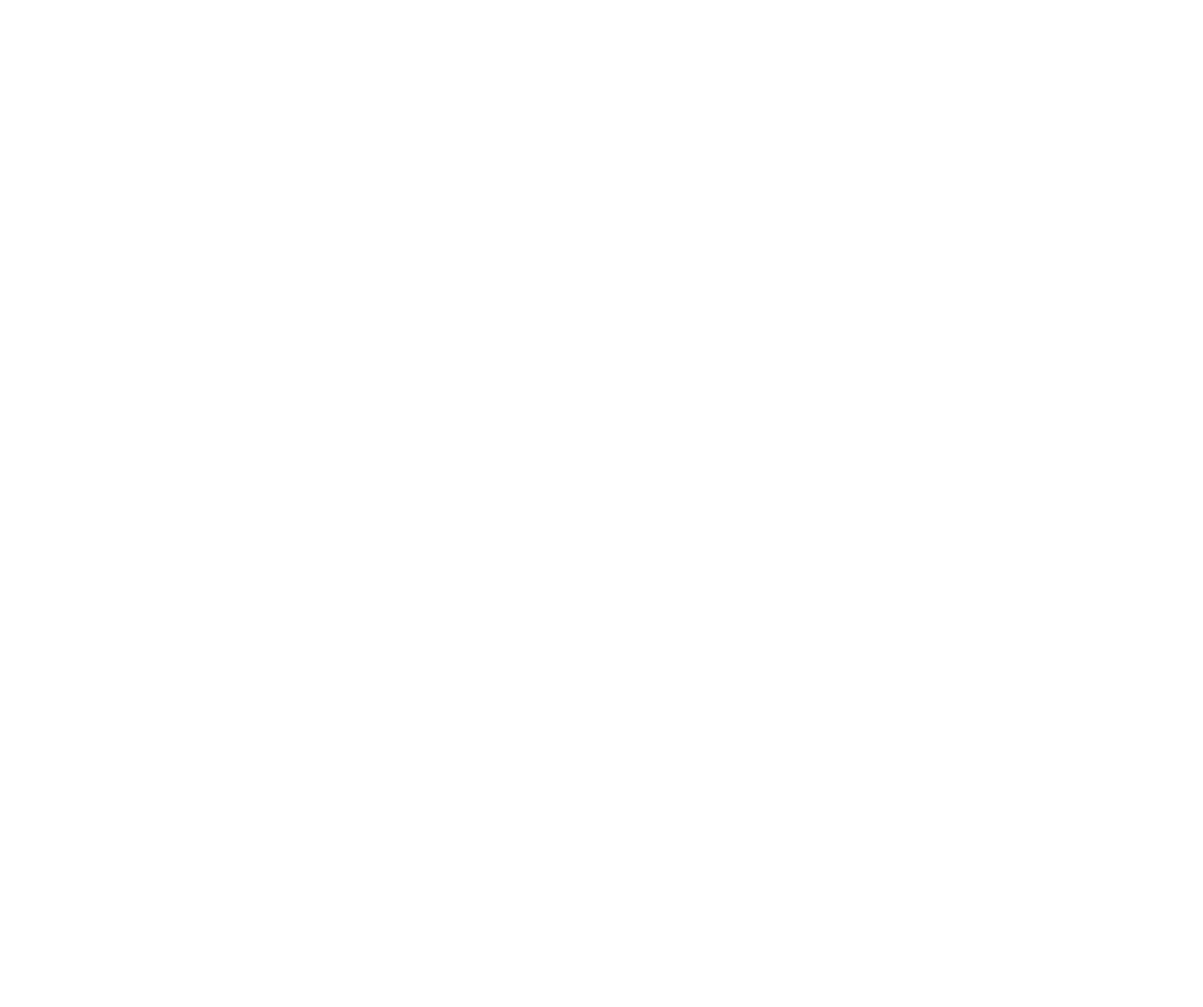
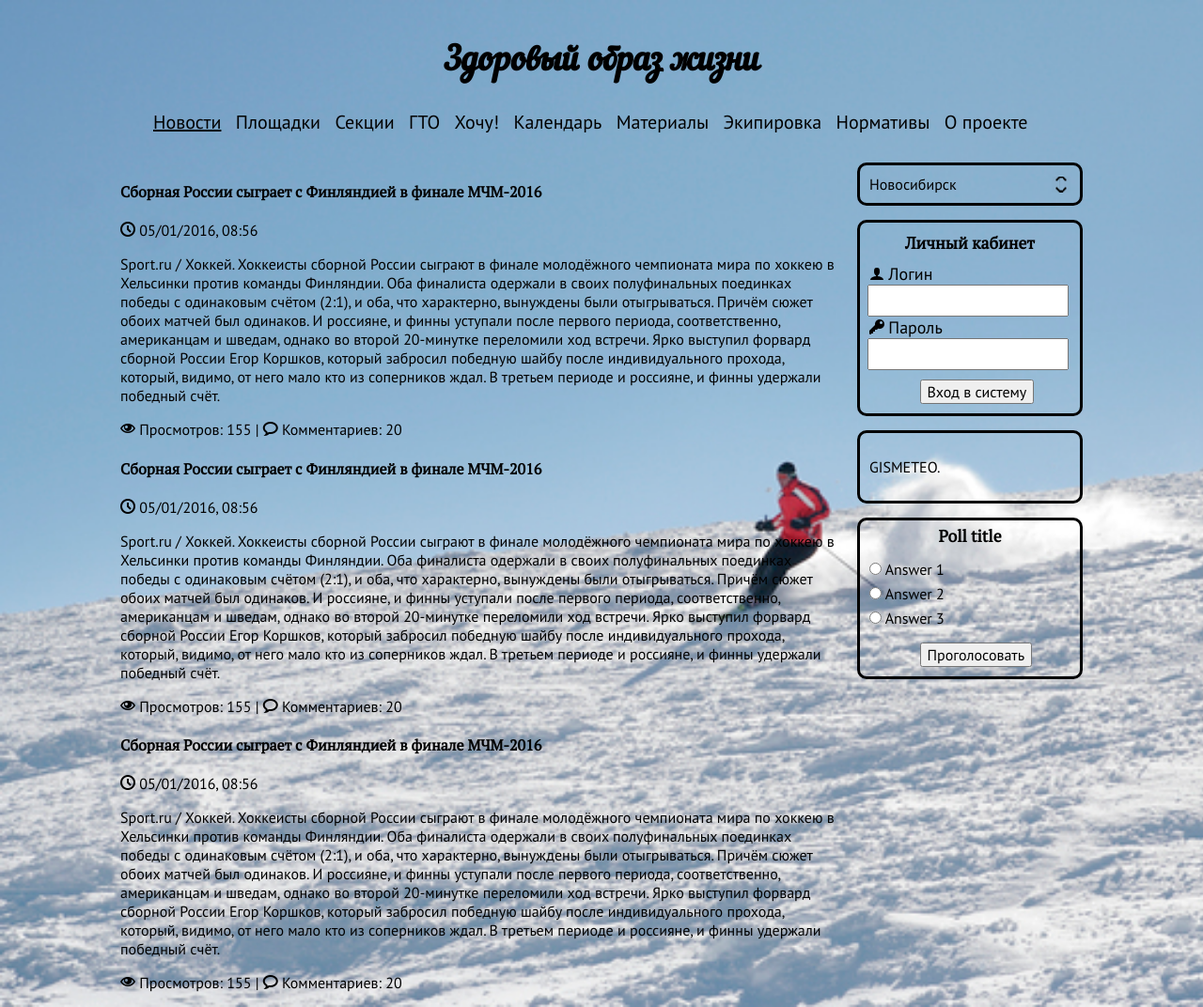
Before and after one commit to thesiv95/itplanet, a PHP site: page /news.html in a window 1280 px wide. Before the commit the page is empty. Shown: the whole page at 94% size. Before the commit the page ends 800 px from the top, so only its background shows below. Run offline with PHP 8.4, Linux system fonts and the light colour scheme; some libraries are stand-ins or nearby versions; some web fonts are replaced.

Commit message:
gismeteo + some more styles!

```diff
--- a/css/sidebar.css
+++ b/css/sidebar.css
@@ -4,6 +4,29 @@
 }
 
 
+.sidebar__city-choose {
+    width: 100%;
+    height: 100%;
+    background-color: transparent;
+    border: none;
+    /* убираем стандартную стрелочку */
+    /*for WebKit*/
+    -webkit-appearance: none;
+    /* for FF */
+    -moz-appearance: none;
+    text-indent: 0.01px;
+    text-overflow: '';
+    /* for IE */
+    -ms-appearance: none;
+    appearance: none !important;
+    background-image: url('../img/select-arrow.png');
+    background-position: right center;
+    background-repeat: no-repeat;
+}
+/* то же самое для старых ИЕ */
+.sidebar__city-choose::-ms-expand {
+    display: none;
+}
 
 .sidebar__auth-title, .sidebar__poll-title {
     font-family: 'PT Serif', serif;
@@ -57,3 +80,7 @@
 .sidebar__auth-btn,.sidebar__poll-btn {
     margin-left: 25%;
 }
+
+.gsInformer {
+    width: 215px !important;
+}
--- a/js/main.js
+++ b/js/main.js
@@ -1,25 +1,5 @@
-/*var myModule = (function () {
-
-    var init = function () {
-        // сюда пишем то, что должно произойти сразу. Как правило, это функция "обработчики событий"
-        _setUpListeners();
-
-    };
-
-    var _setUpListeners = function () {
-        $('.header__title').on('click', _goToStart);
-    };
+$(document).ready(function(){
 
 
-    var _goToStart = function(){
-        location.href = '/';
-    };
 
-    /* Все, что пишется до ретурна, нельзя поменять из консоли */
-   /* return {
-        init: init
-    };
-
-})();
-
-myModule.init();*/
+});
--- a/news.html
+++ b/news.html
@@ -0,0 +1,163 @@
+<!DOCTYPE html>
+<html lang="ru-RU">
+<head>
+    <meta charset="UTF-8">
+    <!-- отключить режим совместимости internet explorer -->
+    <meta http-equiv="X-UA-Compatible" content="IE=edge">
+    <!-- seo optimization: запретим индексацию сайта поисковыми роботами -->
+    <meta name="robots" content="noindex, nofollow">
+    <meta name="keywords" content="зож, здоровый, образ, жизни, тренировки, спорт, портал, культура, секции, площадки, новости, молодёжь, потенциал">
+    <meta name="description" content="В данном интернет-портале будут отражены сведения о спортивных площадках, календаре мероприятий, официальных нормативах и многом другом. Каждый житель страны сможет получить полезные советы от профессионалов, узнать больше о подборе амуниции и правильном питании, записать ребёнка в секцию, а также открыть свой личный кабинет, где будет отображаться информация о его личных успехах.">
+    <meta name="author" content="SIV">
+    <title>Портал о здоровом образе жизни</title>
+    <!-- Библиотека normalize.css "заставляет" старые и новые браузеры отображать все элементы одинаково -->
+    <link rel="stylesheet" href="css/normalize.css">
+    <link rel="stylesheet" href="css/select2.css">
+    <link rel="stylesheet" href="css/fonts.css">
+    <link rel="stylesheet" href="css/main.css">
+    <link rel="stylesheet" href="css/content.css">
+    <link rel="stylesheet" href="css/sidebar.css">
+</head>
+<body>
+<div class="wrapper">
+    <!-- Если браузер internet explorer 8 или ниже, сайт будет работать более-менее, но появится предупреждение -->
+    <!--[if gte IE 8]>
+    <div class="ie-warning">
+        <p class="ie-warning__para">Вы используете <strong>устаревший браузер</strong>.</p>
+        <p  class="ie-warning__para">Пожалуйста, скачайте более новый браузер по <a href="http://browsehappy.com/" target="_blank">этой ссылке</a>, в противном случае корректная работа сайта не гарантируется.</p>
+    </div>
+    <![endif]-->
+    <!-- Заголовок меню -->
+    <header class="header">
+        <h4 class="header__title">Здоровый образ жизни</h4>
+        <ul class="header__menu">
+            <li class="header__list current"><a href="news.html" class="header__link">Новости</a></li>
+            <li class="header__list"><a href="areas.html" class="header__link">Площадки</a></li>
+            <li class="header__list"><a href="secs.html" class="header__link">Секции</a></li>
+            <li class="header__list"><a href="gto.html" class="header__link">ГТО</a></li>
+            <li class="header__list"><a href="iwannatrain.html" class="header__link">Хочу!</a></li>
+            <li class="header__list"><a href="calendar.html" class="header__link">Календарь</a></li>
+            <li class="header__list"><a href="info.html" class="header__link">Материалы</a></li>
+            <li class="header__list"><a href="equipment.html" class="header__link">Экипировка</a></li>
+            <li class="header__list"><a href="normativi.html" class="header__link">Нормативы</a></li>
+            <li class="header__list"><a href="about.html" class="header__link">О проекте</a></li>
+        </ul>
+    </header>
+
+    <!-- правый сайдбар -->
+    <div class="sidebar">
+        <div class="sidebar__city">
+            <select name="city" id="city" class="sidebar__city-choose">
+                <option value="city1">Москва</option>
+                <option value="city2">Санкт-Петербург</option>
+                <option value="city3" selected="selected">Новосибирск</option>
+                <option value="city4">Екатеринбург</option>
+                <option value="city5">Нижний Новгород</option>
+                <option value="city6">Казань</option>
+                <option value="city7">Самара</option>
+                <option value="city8">Омск</option>
+                <option value="city9">Челябинск</option>
+                <option value="city10">Ростов-на-Дону</option>
+            </select>
+        </div>
+        <div class="sidebar__auth">
+            <form id="forma" class="sidebar__auth-form">
+                <h4 class="sidebar__auth-title">Личный кабинет</h4>
+                <span class="icon-user"></span>
+                <label for="login" class="sidebar__auth-para_login">Логин</label>
+                <input type="text" id="login" class="sidebar__auth-input">
+                <span class="icon-key"></span>
+                <label for="password" class="sidebar__auth-para_pass">Пароль</label>
+                <input type="password" id="password" class="sidebar__auth-input">
+                <button class="sidebar__auth-btn" type="submit">Вход в систему</button>
+            </form>
+        </div>
+        <div class="sidebar__gismeteo">
+            <p>GISMETEO.</p>
+        </div>
+        <div class="sidebar__poll">
+            <h4 class="sidebar__poll-title">Poll title</h4>
+            <div class="sidebar__poll-answers">
+                <form id="poll-form">
+                    <p class="sidebar__poll-answer"><input type="radio"> Answer 1</p>
+                    <p class="sidebar__poll-answer"><input type="radio"> Answer 2</p>
+                    <p class="sidebar__poll-answer"><input type="radio"> Answer 3</p>
+                    <button class="sidebar__poll-btn" type="submit">Проголосовать</button>
+                </form>
+            </div>
+        </div>
+    </div>
+    <!-- Изменяемый контент: в этот блок будет выводиться вся основная информация -->
+    <div class="content">
+        <div class="content__item">
+            <h4 class="content__item-title">Сборная России сыграет с Финляндией в финале МЧМ-2016</h4>
+            <p class="content__item-date">
+                <span class="icon-clock"></span>
+                05/01/2016, 08:56
+            </p>
+            <div class="content__item-text">
+                Sport.ru / Хоккей. Хоккеисты сборной России сыграют в финале молодёжного чемпионата мира по хоккею в Хельсинки против команды Финляндии.
+                Оба финалиста одержали в своих полуфинальных поединках победы с одинаковым счётом (2:1), и оба, что характерно, вынуждены были отыгрываться. Причём сюжет обоих матчей был одинаков. И россияне, и финны уступали после первого периода, соответственно, американцам и шведам, однако во второй 20-минутке переломили ход встречи. Ярко выступил форвард сборной России Егор Коршков, который забросил победную шайбу после индивидуального прохода, который, видимо, от него мало кто из соперников ждал. В третьем периоде и россияне, и финны удержали победный счёт.
+            </div>
+            <p class="content__item-activity">
+                <span class="icon-eye"></span>
+                Просмотров: 155
+                |
+                <span class="icon-bubble2"></span>
+                Комментариев: 20
+            </p>
+        </div>
+        <div class="content__item">
+            <h4 class="content__item-title">Сборная России сыграет с Финляндией в финале МЧМ-2016</h4>
+            <p class="content__item-date">
+                <span class="icon-clock"></span>
+                05/01/2016, 08:56
+            </p>
+            <div class="content__item-text">
+                Sport.ru / Хоккей. Хоккеисты сборной России сыграют в финале молодёжного чемпионата мира по хоккею в Хельсинки против команды Финляндии.
+                Оба финалиста одержали в своих полуфинальных поединках победы с одинаковым счётом (2:1), и оба, что характерно, вынуждены были отыгрываться. Причём сюжет обоих матчей был одинаков. И россияне, и финны уступали после первого периода, соответственно, американцам и шведам, однако во второй 20-минутке переломили ход встречи. Ярко выступил форвард сборной России Егор Коршков, который забросил победную шайбу после индивидуального прохода, который, видимо, от него мало кто из соперников ждал. В третьем периоде и россияне, и финны удержали победный счёт.
+            </div>
+            <p class="content__item-activity">
+                <span class="icon-eye"></span>
+                Просмотров: 155
+                |
+                <span class="icon-bubble2"></span>
+                Комментариев: 20
+            </p>
+        </div>
+        <div class="content__item">
+            <h4 class="content__item-title">Сборная России сыграет с Финляндией в финале МЧМ-2016</h4>
+            <p class="content__item-date">
+                <span class="icon-clock"></span>
+                05/01/2016, 08:56
+            </p>
+            <div class="content__item-text">
+                Sport.ru / Хоккей. Хоккеисты сборной России сыграют в финале молодёжного чемпионата мира по хоккею в Хельсинки против команды Финляндии.
+                Оба финалиста одержали в своих полуфинальных поединках победы с одинаковым счётом (2:1), и оба, что характерно, вынуждены были отыгрываться. Причём сюжет обоих матчей был одинаков. И россияне, и финны уступали после первого периода, соответственно, американцам и шведам, однако во второй 20-минутке переломили ход встречи. Ярко выступил форвард сборной России Егор Коршков, который забросил победную шайбу после индивидуального прохода, который, видимо, от него мало кто из соперников ждал. В третьем периоде и россияне, и финны удержали победный счёт.
+            </div>
+            <p class="content__item-activity">
+                <span class="icon-eye"></span>
+                Просмотров: 155
+                |
+                <span class="icon-bubble2"></span>
+                Комментариев: 20
+            </p>
+        </div>
+    </div>
+    <!-- Конец изменяемого контента -->
+    <script src="https://cdnjs.cloudflare.com/ajax/libs/jquery/1.11.3/jquery.min.js"></script>
+    <script>
+        // Проверяем, подключился ли jquery с cdn. Если нет - загружаем из папки
+        // Лучше, когда библиотека загружается с cdn - страница загружается быстрее
+        // Но если скорость соединения хорошая - разницы нет
+        window.jQuery || document.write('<scr' + 'ipt src=\"js/jquery.min.js\"></scr' + 'ipt>');
+        // Используется старая версия (1.11.3), т.к. поддерживается IE8
+
+        // Библиотека html5shiv позволяет старым браузерам отображать новые теги HTML5.
+    </script>
+    <script src="js/html5shiv.min.js"></script>
+    <script src="js/html5shiv-printshiv.min.js"></script>
+    <script src="js/select2.full.min.js"></script>
+    <script src="js/main.js"></script>
+</body>
+</html>
```
Also changed, not shown: index.html (+29 -1 lines), img/move-vertical-480.png (added), img/select-arrow.png (added).
